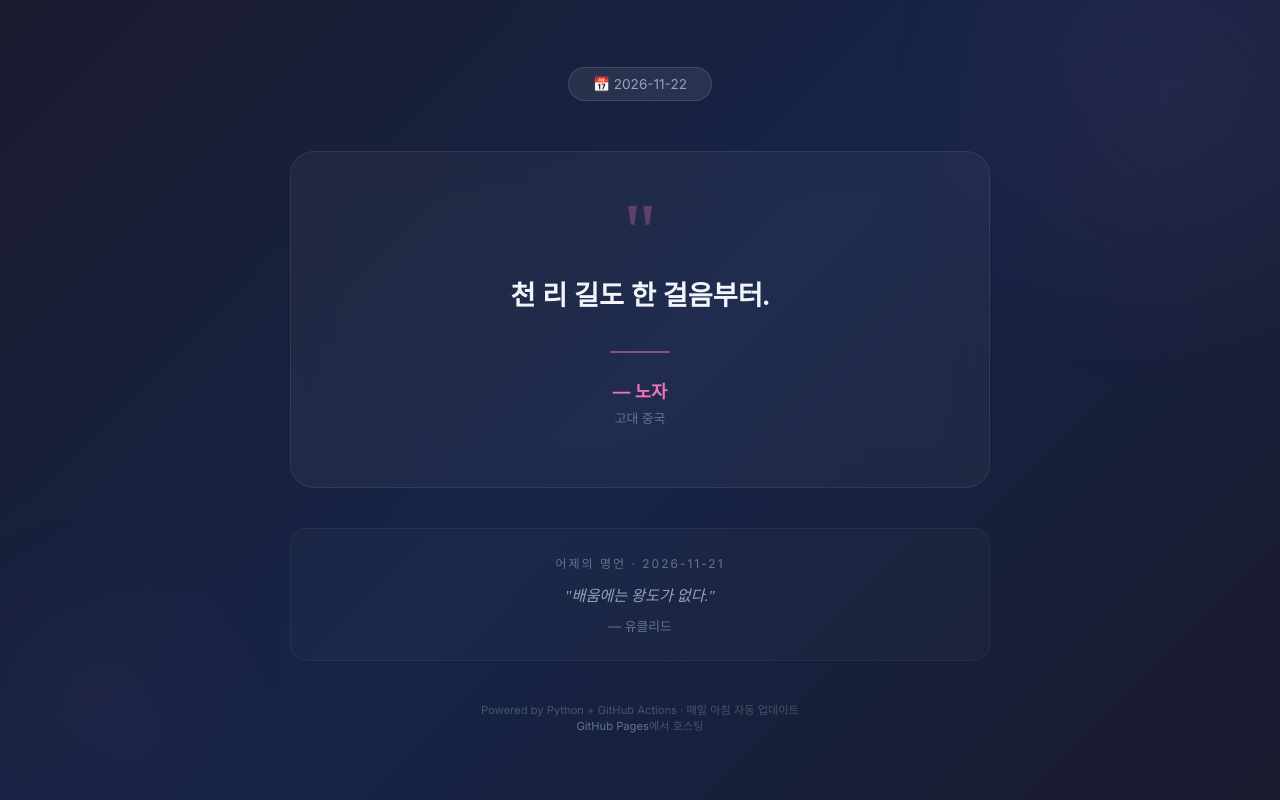
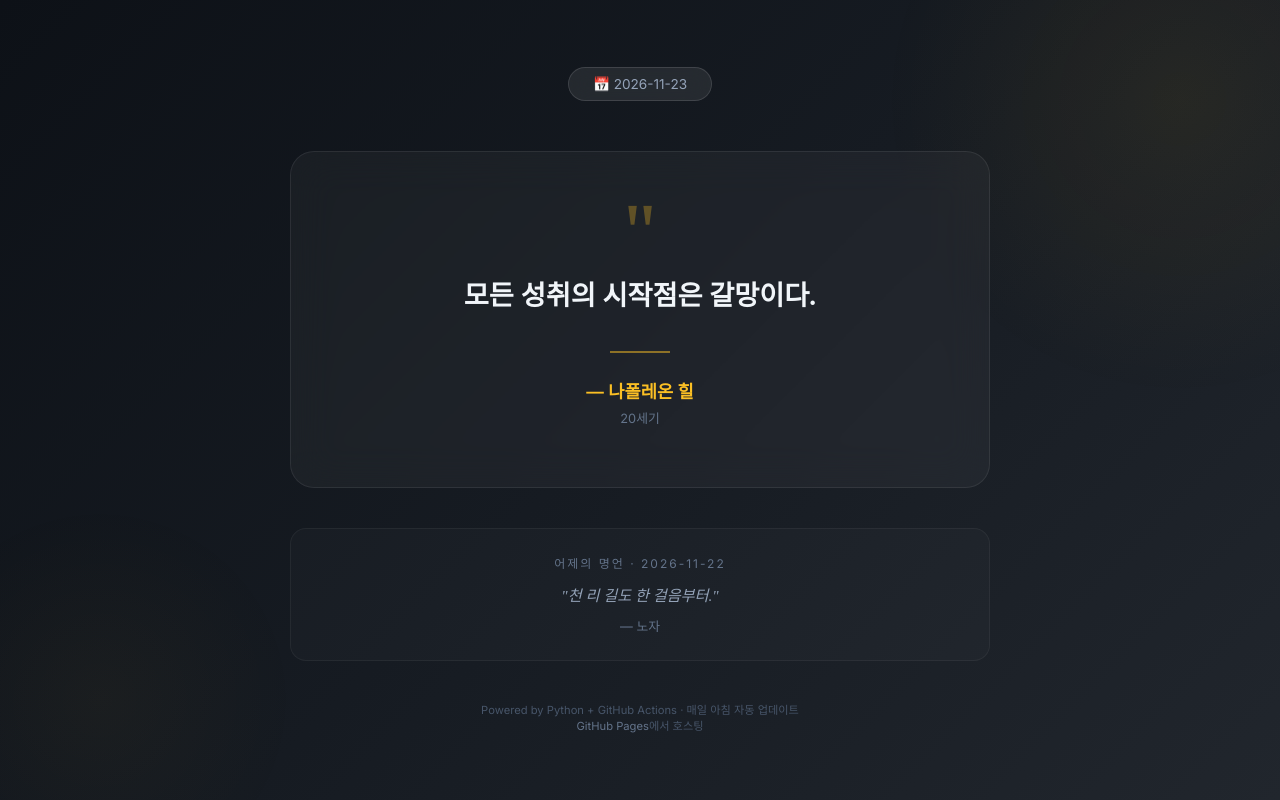
Before and after one commit to daily-indiemovie/daily-indiemovie.github.io, a plain HTML site: page index.html in a window 1280 px wide. Drawn offline with Linux system fonts and the light colour scheme.

Commit message:
Auto-update: Daily Quote

```diff
--- a/index.html
+++ b/index.html
@@ -11,7 +11,7 @@
 
         body {
             font-family: 'Inter', sans-serif;
-            background: linear-gradient(135deg, #1b1b2f, #162447, #1a1a2e);
+            background: linear-gradient(135deg, #0d1117, #161b22, #21262d);
             color: #e2e8f0;
             min-height: 100vh;
             display: flex;
@@ -28,7 +28,7 @@
             position: fixed;
             width: 600px;
             height: 600px;
-            background: radial-gradient(circle, #f472b610, transparent 70%);
+            background: radial-gradient(circle, #fbbf2410, transparent 70%);
             top: -200px;
             right: -200px;
             border-radius: 50%;
@@ -39,7 +39,7 @@
             position: fixed;
             width: 400px;
             height: 400px;
-            background: radial-gradient(circle, #f472b608, transparent 70%);
+            background: radial-gradient(circle, #fbbf2408, transparent 70%);
             bottom: -100px;
             left: -100px;
             border-radius: 50%;
@@ -92,7 +92,7 @@
 
         .quote-mark {
             font-size: 5em;
-            color: #f472b6;
+            color: #fbbf24;
             opacity: 0.3;
             font-family: Georgia, serif;
             line-height: 0.5;
@@ -113,14 +113,14 @@
         .divider {
             width: 60px;
             height: 2px;
-            background: #f472b6;
+            background: #fbbf24;
             margin: 0 auto 25px;
             opacity: 0.5;
         }
 
         .author {
             font-size: 1.1em;
-            color: #f472b6;
+            color: #fbbf24;
             font-weight: 600;
             margin-bottom: 5px;
         }
@@ -184,20 +184,20 @@
 </head>
 <body>
     <div class="container">
-        <div class="date-badge">📅 2026-11-22</div>
+        <div class="date-badge">📅 2026-11-23</div>
 
         <div class="quote-card">
             <span class="quote-mark">"</span>
-            <div class="quote-text">천 리 길도 한 걸음부터.</div>
+            <div class="quote-text">모든 성취의 시작점은 갈망이다.</div>
             <div class="divider"></div>
-            <div class="author">— 노자</div>
-            <div class="era">고대 중국</div>
+            <div class="author">— 나폴레온 힐</div>
+            <div class="era">20세기</div>
         </div>
 
         <div class="yesterday">
-            <div class="yesterday-label">어제의 명언 · 2026-11-21</div>
-            <div class="yesterday-quote">"배움에는 왕도가 없다."</div>
-            <div class="yesterday-author">— 유클리드</div>
+            <div class="yesterday-label">어제의 명언 · 2026-11-22</div>
+            <div class="yesterday-quote">"천 리 길도 한 걸음부터."</div>
+            <div class="yesterday-author">— 노자</div>
         </div>
 
         <footer>
```
